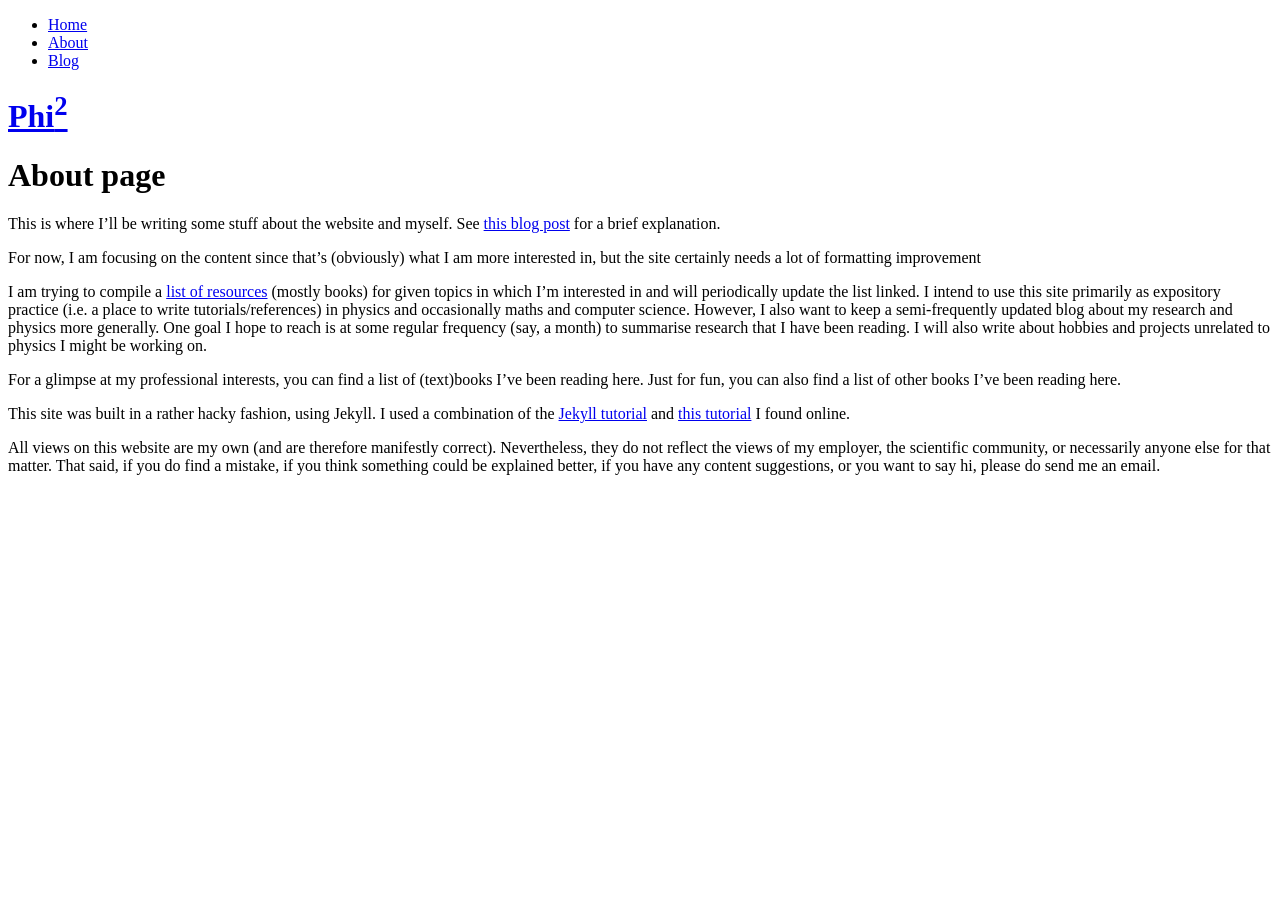
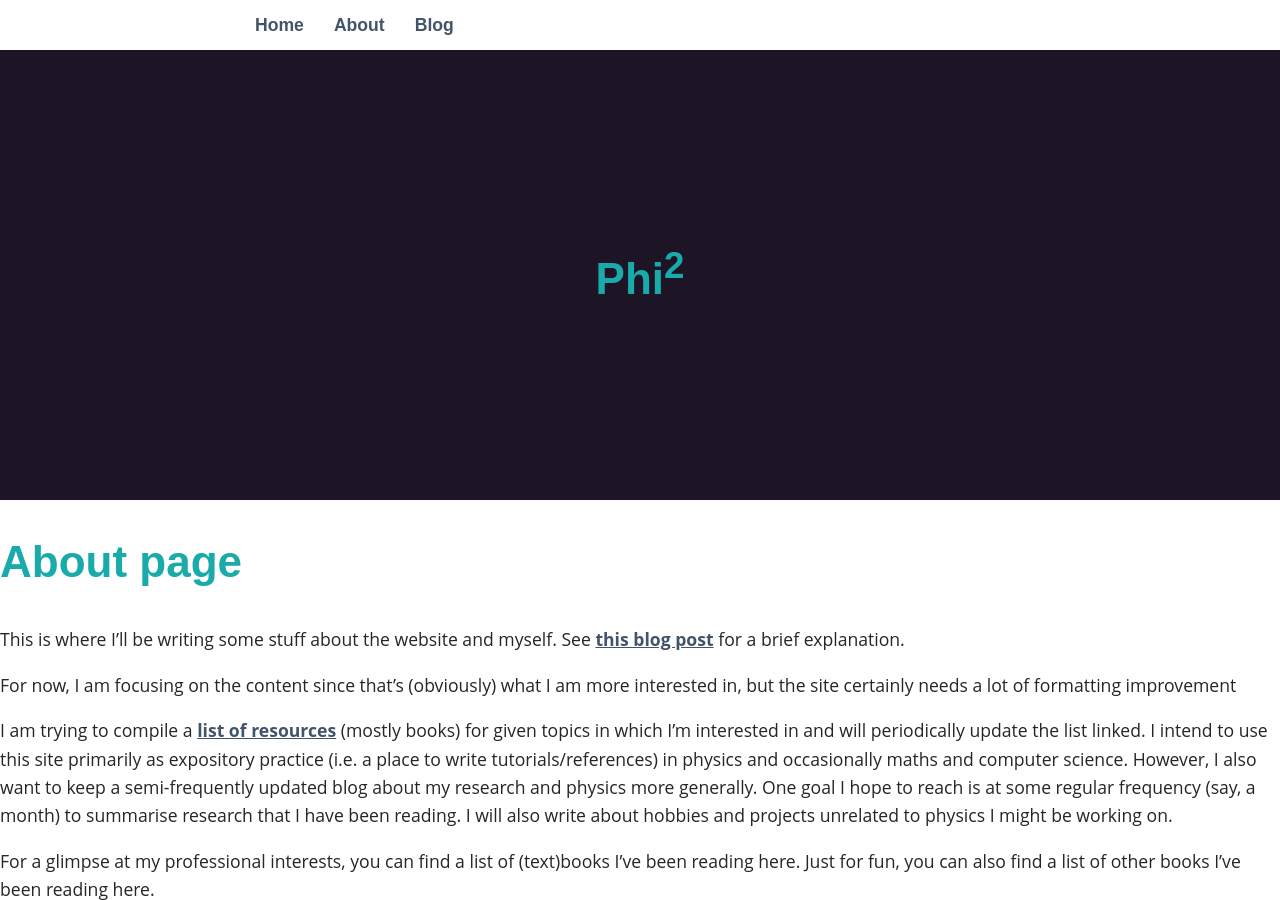
Before and after one commit to jphaupt/phisquared, a Jekyll site: the page built from about.md, in a window 1280 px wide and 900 px high. Built offline with Jekyll 4.4.1, drawn with Linux system fonts in a browser that asks for light colours; formulas are drawn with MathJax 3.

Commit message:
trying to get formatting to work

```diff
--- a/_config.yml
+++ b/_config.yml
@@ -4,7 +4,7 @@
 title: Phi<sup>2</sup>
 email: jphaupt@protonmail.com
 description: still just messing around, will update
-baseurl: 'phisquared'
+baseurl: '/phisquared'
 url: 'https://jphaupt.github.io'
 github_username: jphaupt
 
```
Also changed, not shown: about.md (+1 -0 lines).
